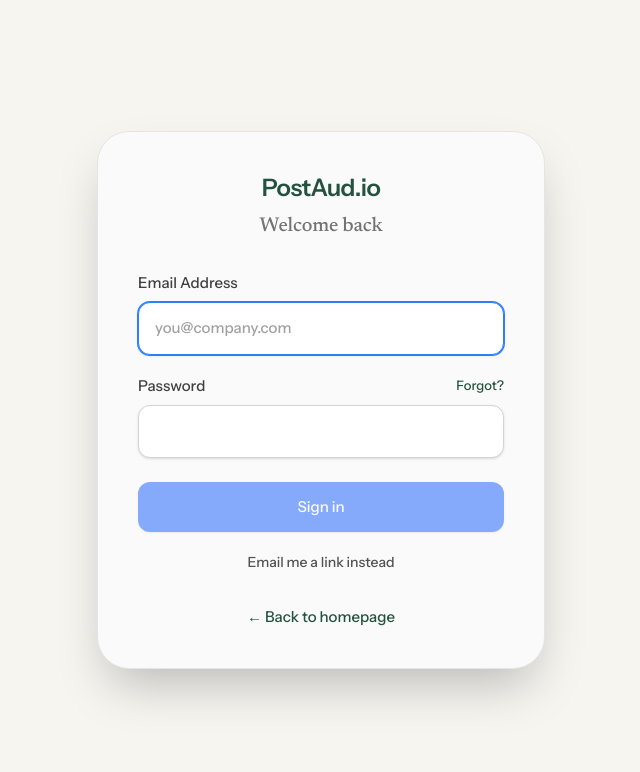
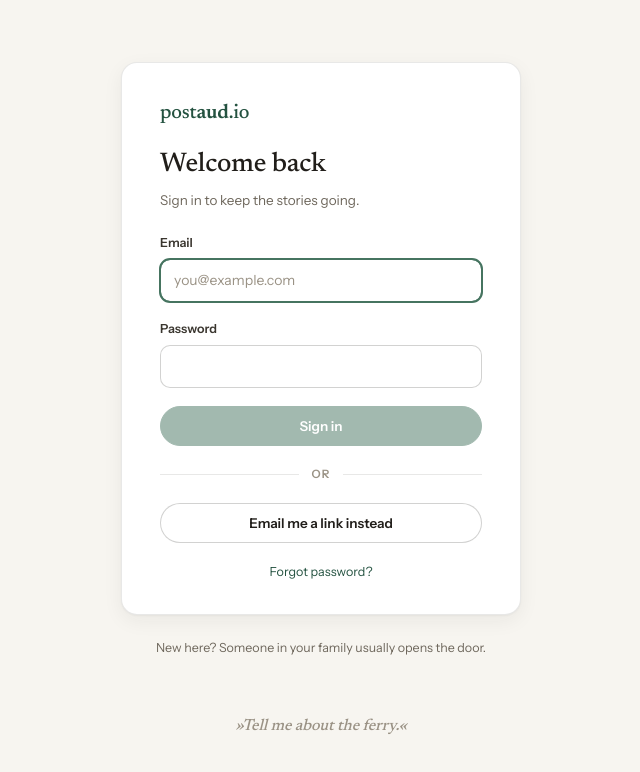
Before and after one commit to nick-ostroff/postaud.io, a Next.js app: page /sign-in in a window 1280 px wide. Shown: the top 772 px of the page, without its empty margins (319-959 px from the left). Built offline with nearby package versions, Linux system fonts and the light colour scheme.

Commit message:
feat(auth): rebuild sign-in on the warm-paper design system

```diff
--- a/src/app/sign-in/SignInForm.tsx
+++ b/src/app/sign-in/SignInForm.tsx
@@ -4,6 +4,9 @@
 import { useRouter } from "next/navigation";
 import { useState } from "react";
 import { createClient } from "@/db/client";
+import { Button } from "@/components/ui/Button";
+import { Field } from "@/components/ui/Field";
+import { Input } from "@/components/ui/Input";
 
 type Mode = "password" | "magic";
 
@@ -66,87 +69,79 @@
 
   if (mode === "magic" && state === "sent") {
     return (
-      <div className="mt-6 rounded-2xl border border-emerald-200 dark:border-emerald-900/50 bg-emerald-50 dark:bg-emerald-900/20 p-6 text-center shadow-sm">
-        <p className="text-xl font-medium text-emerald-800 dark:text-emerald-400 mb-2">Check your inbox</p>
-        <p className="text-[15px] font-medium text-emerald-700 dark:text-emerald-500">
-          We sent a secure link to <strong>{email}</strong>.
+      <div className="rounded-card border border-green bg-green-tint px-5 py-6 text-center">
+        <p className="serif text-[18px] text-green-deep">Check your inbox</p>
+        <p className="mt-1.5 text-[13.5px] text-muted">
+          We sent a secure link to <strong className="text-ink">{email}</strong>.
         </p>
       </div>
     );
   }
 
+  const disabled = state === "submitting" || !email || (mode === "password" && !password);
+
   return (
-    <form
-      onSubmit={mode === "password" ? submitPassword : submitMagic}
-      className="space-y-5"
-    >
-      <div>
-        <label className="block text-[15px] font-medium text-neutral-700 dark:text-neutral-300 mb-2">
-          Email Address
-        </label>
-        <input
+    <form onSubmit={mode === "password" ? submitPassword : submitMagic}>
+      <Field label="Email">
+        <Input
           type="email"
           required
           autoFocus
           value={email}
           onChange={(e) => setEmail(e.target.value)}
-          placeholder="you@company.com"
+          placeholder="you@example.com"
           autoComplete="email"
-          className="w-full rounded-xl border border-neutral-300 dark:border-neutral-700 bg-white dark:bg-[#1c1c1e] px-4 py-3.5 text-[15px] font-medium text-neutral-900 dark:text-white focus:border-blue-500 focus:outline-none focus:ring-1 focus:ring-blue-500 transition-all placeholder:text-neutral-400 dark:placeholder:text-neutral-600 shadow-sm"
         />
-      </div>
+      </Field>
 
       {mode === "password" && (
-        <div>
-          <div className="flex items-center justify-between mb-2">
-            <label className="block text-[15px] font-medium text-neutral-700 dark:text-neutral-300">
-              Password
-            </label>
-            <Link
-              href="/auth/reset"
-              className="text-[13px] font-medium text-blue-600 hover:text-blue-700 dark:text-blue-400"
-            >
-              Forgot?
-            </Link>
-          </div>
-          <input
+        <Field label="Password">
+          <Input
             type="password"
             required
             value={password}
             onChange={(e) => setPassword(e.target.value)}
             autoComplete="current-password"
-            className="w-full rounded-xl border border-neutral-300 dark:border-neutral-700 bg-white dark:bg-[#1c1c1e] px-4 py-3.5 text-[15px] font-medium text-neutral-900 dark:text-white focus:border-blue-500 focus:outline-none focus:ring-1 focus:ring-blue-500 transition-all shadow-sm"
           />
-        </div>
+        </Field>
       )}
 
-      <button
-        type="submit"
-        disabled={state === "submitting" || !email || (mode === "password" && !password)}
-        className="mt-6 flex w-full items-center justify-center rounded-xl bg-blue-600 px-4 py-3.5 text-[15px] font-medium text-white hover:bg-blue-700 disabled:cursor-not-allowed disabled:opacity-50 transition-colors shadow-sm"
-      >
+      <Button type="submit" variant="primary" disabled={disabled} className="w-full justify-center">
         {state === "submitting"
           ? mode === "password" ? "Signing in…" : "Sending link…"
           : mode === "password" ? "Sign in" : "Email me a sign-in link"}
-      </button>
+      </Button>
 
-      <button
+      {/* The `or` divider — the ::before/::after rule pattern from the mockup. */}
+      <div className="my-5 flex items-center gap-3 text-[11.5px] font-semibold tracking-[0.1em] text-faint uppercase before:h-px before:flex-1 before:bg-line before:content-[''] after:h-px after:flex-1 after:bg-line after:content-['']">
+        or
+      </div>
+
+      {/* This slot is where "Continue with Google" goes when OAuth is enabled. */}
+      <Button
         type="button"
+        variant="secondary"
+        className="w-full justify-center"
         onClick={() => {
           setMode(mode === "password" ? "magic" : "password");
           setState("idle");
           setErrorMsg(null);
         }}
-        className="w-full text-center text-[14px] font-medium text-neutral-600 hover:text-neutral-900 dark:text-neutral-400 dark:hover:text-white transition-colors"
       >
-        {mode === "password" ? "Email me a link instead" : "Use password instead"}
-      </button>
+        {mode === "password" ? "Email me a link instead" : "Use a password instead"}
+      </Button>
 
       {errorMsg && (
-        <div className="mt-2 text-[15px] font-medium text-rose-700 dark:text-rose-400 text-center">
+        <p className="mt-4 text-center text-[13px] text-amber" role="alert">
           {errorMsg}
-        </div>
+        </p>
       )}
+
+      <div className="mt-5 text-center text-[12.5px]">
+        <Link href="/auth/reset" className="text-muted hover:text-ink">
+          Forgot password?
+        </Link>
+      </div>
     </form>
   );
 }
--- a/src/app/sign-in/page.tsx
+++ b/src/app/sign-in/page.tsx
@@ -1,5 +1,9 @@
 import Link from "next/link";
+import { Card } from "@/components/ui/Card";
+import { Wordmark } from "@/app/(marketing)/Nav";
 import { SignInForm } from "./SignInForm";
+
+export const metadata = { title: "Sign in — PostAud.io" };
 
 export default async function SignInPage({
   searchParams,
@@ -9,25 +13,38 @@
   const { error, next } = await searchParams;
 
   return (
-    <main className="flex min-h-screen items-center justify-center bg-[var(--background)] px-6">
-      <div className="w-full max-w-md rounded-[2rem] border border-neutral-200 dark:border-neutral-800 bg-neutral-50 dark:bg-[#111111] p-10 shadow-2xl transition-all">
-        <div className="text-center mb-8">
-          <Link href="/" className="inline-block text-2xl font-semibold tracking-tight text-neutral-900 dark:text-neutral-50 mb-2 hover:opacity-80 transition-opacity">PostAud.io</Link>
-          <h1 className="text-xl font-medium text-neutral-500 dark:text-neutral-400">Welcome back</h1>
-        </div>
+    <main className="relative flex min-h-screen w-full flex-col items-center justify-center overflow-hidden bg-paper px-6 py-14">
+      <span
+        aria-hidden="true"
+        className="serif pointer-events-none absolute -top-[60px] left-8 select-none text-[340px] font-light italic leading-none text-[rgba(33,30,26,0.045)]"
+      >
+        &rdquo;
+      </span>
+
+      <Card className="relative w-full max-w-[400px] px-[38px] pt-9 pb-8">
+        <Link href="/" aria-label="PostAud.io home">
+          <Wordmark className="text-xl" />
+        </Link>
+
+        <h1 className="serif mt-[18px] text-[27px] text-ink">Welcome back</h1>
+        <p className="mb-6 mt-1 text-[13.5px] text-muted">Sign in to keep the stories going.</p>
 
         {error && (
-          <div className="mb-6 rounded-xl border border-rose-200 dark:border-rose-900/50 bg-rose-50 dark:bg-rose-900/20 px-4 py-3 text-[15px] text-rose-700 dark:text-rose-400">
+          <div className="mb-5 rounded-sm border border-amber-tint bg-amber-tint px-4 py-3 text-[13.5px] text-amber">
             {error}
           </div>
         )}
 
         <SignInForm next={next} />
+      </Card>
 
-        <p className="mt-8 text-center text-[15px] font-medium text-neutral-500 dark:text-neutral-500">
-          <Link href="/" className="hover:text-neutral-900 dark:hover:text-white transition-colors">← Back to homepage</Link>
-        </p>
-      </div>
+      <p className="relative mt-6 text-center text-[12.5px] text-muted">
+        New here? Someone in your family usually opens the door.
+      </p>
+
+      <p className="serif relative mt-14 text-[16px] italic text-faint">
+        &raquo;Tell me about the ferry.&laquo;
+      </p>
     </main>
   );
 }
```
